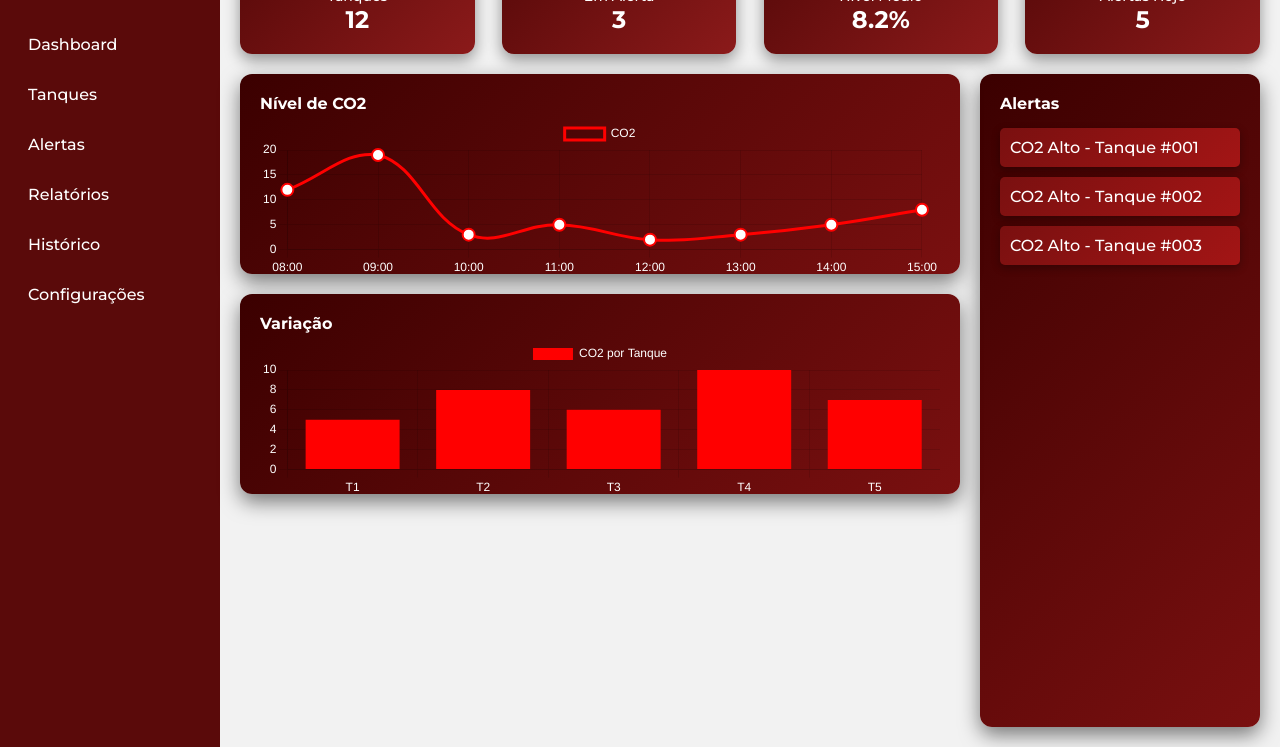
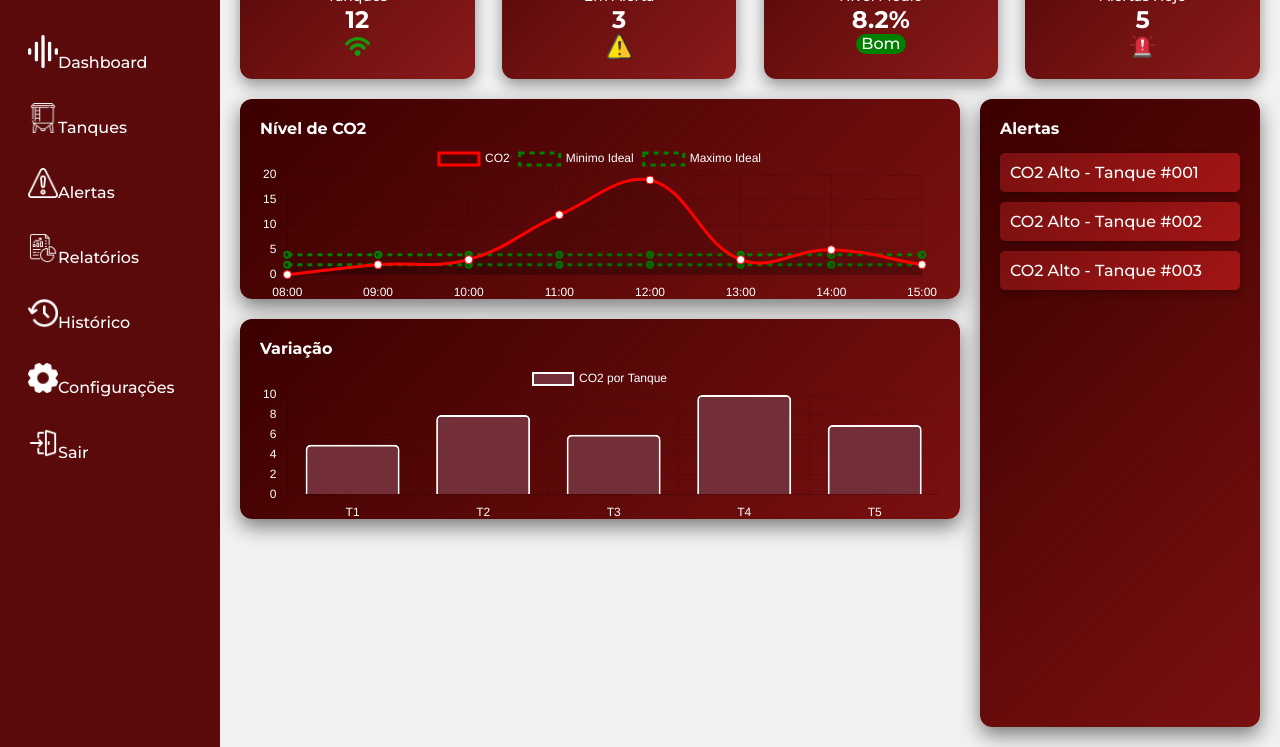
Before and after one commit to CO2control/FRONTEND_CO2CONTROL, a plain HTML site: page site_institucional/Dashboard/dashboard.html in a window 1280 px wide. Shown: the part 53-800 px from the top of the page. Drawn offline with nearby package versions, Linux system fonts and the light colour scheme.

Commit message:
Continuando

```diff
--- a/site_institucional/Dashboard/dashboard.css
+++ b/site_institucional/Dashboard/dashboard.css
@@ -52,6 +52,24 @@ body {
 .item:hover {
     background-color: rgba(255,255,255,0.1);
 }
+
+.item img{
+    width: 30px;
+}
+
+.kpi img{
+    width: 25px;
+}
+
+.sinal{
+    width: 50px;
+    height: 20px;
+    border-radius: 10px;
+    background-color: green;
+    display: flex;
+    justify-content: center;
+}
+
 
 /* MAIN */
 .main {
--- a/site_institucional/Dashboard/dashboard.html
+++ b/site_institucional/Dashboard/dashboard.html
@@ -24,13 +24,16 @@
             </div>
 
             <div class="menu">
-                <div class="item">Dashboard</div>
-                <div class="item">Tanques</div>
-                <div class="item">Alertas</div>
-                <div class="item">Relatórios</div>
-                <div class="item">Histórico</div>
-                <div class="item">Configurações</div>
+                <div class="item"><img src="./assets/iconNav.png" alt="">Dashboard</div>
+                <div class="item"><img src="./assets/tanque.png" alt="">Tanques</div>
+                <div class="item"><img src="./assets/alerta.png" alt="">Alertas</div>
+                <div class="item"><img src="./assets/relatorio.png" alt="">Relatórios</div>
+                <div class="item"><img src="./assets/historia.png" alt="">Histórico</div>
+                <div class="item"><img src="./assets/Settings.png" alt="">Configurações</div>
+                <div class="item"><img src="./assets/porta.png" alt="">Sair</div>
             </div>
+
+
 
         </div>
 
@@ -43,21 +46,25 @@
                 <div class="kpi">
                     <div class="kpi-title">Tanques</div>
                     <div class="kpi-value">12</div>
+                    <img src="./assets/wi-fi.png" alt="">
                 </div>
 
                 <div class="kpi">
                     <div class="kpi-title">Em Alerta</div>
                     <div class="kpi-value">3</div>
+                    <img src="./assets/alertaColor.png" alt="">
                 </div>
 
                 <div class="kpi">
                     <div class="kpi-title">Nível Médio</div>
                     <div class="kpi-value">8.2%</div>
+                    <div class="sinal">Bom</div>
                 </div>
 
                 <div class="kpi">
                     <div class="kpi-title">Alertas Hoje</div>
                     <div class="kpi-value">5</div>
+                    <img src="./assets/alarme.png" alt="">
                 </div>
 
             </div>
@@ -107,13 +114,32 @@
                 labels: ['08:00', '09:00', '10:00', '11:00', '12:00', '13:00', '14:00', '15:00'],
                 datasets: [{
                     label: 'CO2',
-                    data: [12, 19, 3, 5, 2, 3, 5, 8],
+                    data: [0, 2, 3, 12, 19, 3, 5, 2, 3, 5, 8],
                     borderColor: 'red',
                     tension: 0.4,
-                    pointRadius: 6,
+                    pointRadius: 4,
                     pointBackgroundColor: '#fff',
                     pointBorderColor: 'red',
-                    pointBorderWidth: 2
+                    pointBorderWidth: 1,
+                    fill:true
+                },{
+                    label: 'Minimo Ideal',
+                    data: [2, 2, 2, 2, 2, 2, 2, 2, 2, 2, 2],
+                    borderColor: 'green',
+                    tension: 0.4,
+                    pointBorderColor: 'green',
+                    borderDash: [5,5],
+                    pointBorderWidth: 2,
+                    fill:true
+                },{
+                    label: 'Maximo Ideal',
+                    data: [4,4, 4, 4, 4, 4, 4, 4, 4, 4, 4],
+                    borderColor: 'green',
+                    tension: 0.4,
+                    pointBorderColor: 'green',
+                    borderDash: [5,5],
+                    pointBorderWidth: 2,
+                    fill:true
                 }]
             },
             options: {
@@ -130,7 +156,11 @@
                 datasets: [{
                     label: 'CO2 por Tanque',
                     data: [5, 8, 6, 10, 7],
-                    backgroundColor: 'red'
+                    backgroundColor: 'rgb(114, 47, 55)',
+                    borderColor: 'white',
+                    borderWidth: 2,
+                    borderRadius: 5
+
                 }]
             },
             options: {
```
Also changed, not shown: site_institucional/Dashboard/assets/alarme.png (added), site_institucional/Dashboard/assets/alerta.png (added), site_institucional/Dashboard/assets/alertaColor.png (added), site_institucional/Dashboard/assets/historia.png (added), site_institucional/Dashboard/assets/porta.png (added), site_institucional/Dashboard/assets/relatorio.png (added), site_institucional/Dashboard/assets/tanque.png (added), site_institucional/Dashboard/assets/wi-fi.png (added).
